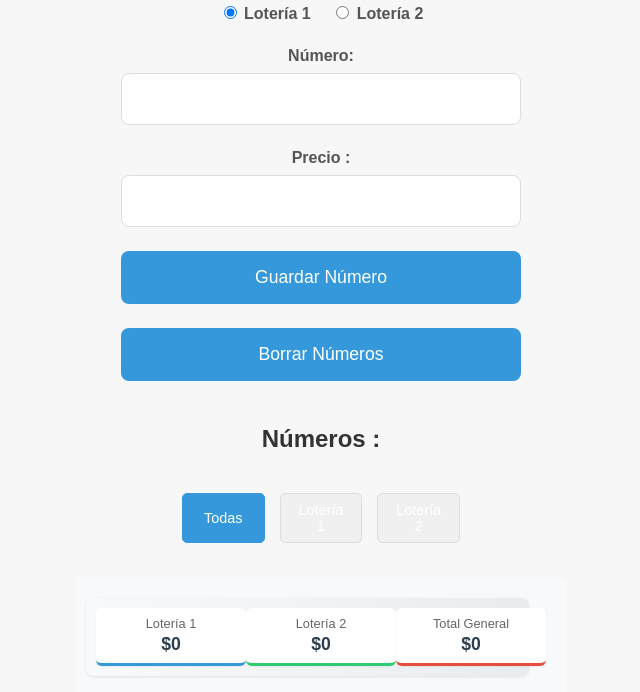
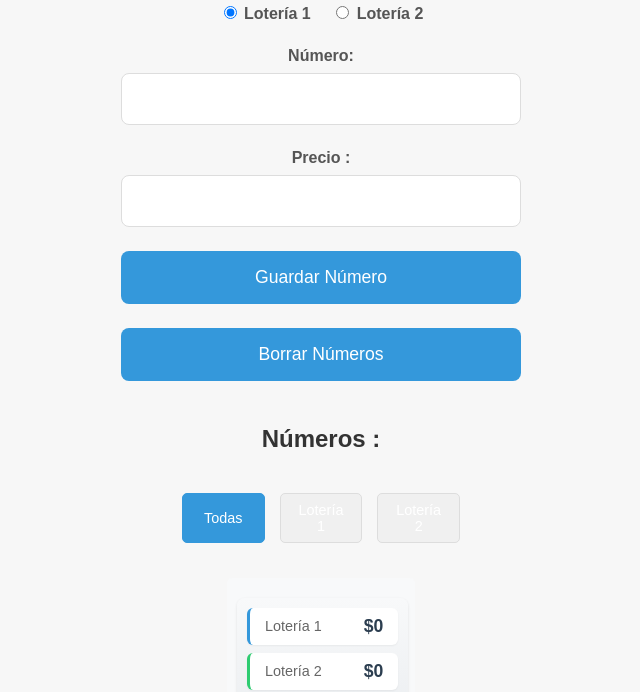
Before and after one commit to LogsTube/S.11, a plain HTML site: page index.html in a window 1280 px wide. Shown: the part 108-800 px from the top of the page, without its empty margins (319-959 px from the left). Drawn offline with Linux system fonts and the light colour scheme.

Commit message:
index.html

```diff
--- a/index.html
+++ b/index.html
@@ -115,29 +115,32 @@
 
         .totales-container {
             display: flex;
-            justify-content: space-around;
-            margin: 10px 0;
+            flex-direction: column;
+            gap: 8px;
+            margin: 10px auto;
             padding: 10px;
-            background: linear-gradient(to right, #f8f9fa, #e9ecef);
+            background: linear-gradient(to bottom, #f8f9fa, #e9ecef);
             border-radius: 8px;
             box-shadow: 0 1px 3px rgba(0,0,0,0.1);
             width: 90%;
-            max-width: 600px;
+            max-width: 300px;
         }
 
         .total-item {
-            text-align: center;
+            text-align: left;
             padding: 8px 15px;
             background-color: white;
             border-radius: 6px;
             box-shadow: 0 1px 2px rgba(0,0,0,0.05);
-            min-width: 120px;
+            display: flex;
+            justify-content: space-between;
+            align-items: center;
         }
 
         .total-item .label {
-            font-size: 0.8rem;
+            font-size: 0.9rem;
             color: #666;
-            margin-bottom: 3px;
+            margin-right: 10px;
         }
 
         .total-item .amount {
@@ -147,15 +150,15 @@
         }
 
         .total-item.loteria1 {
-            border-bottom: 3px solid #3498db;
+            border-left: 3px solid #3498db;
         }
 
         .total-item.loteria2 {
-            border-bottom: 3px solid #2ecc71;
+            border-left: 3px solid #2ecc71;
         }
 
         .total-item.total-general {
-            border-bottom: 3px solid #e74c3c;
+            border-left: 3px solid #e74c3c;
         }
 
         /* Media query for larger screens */
```
